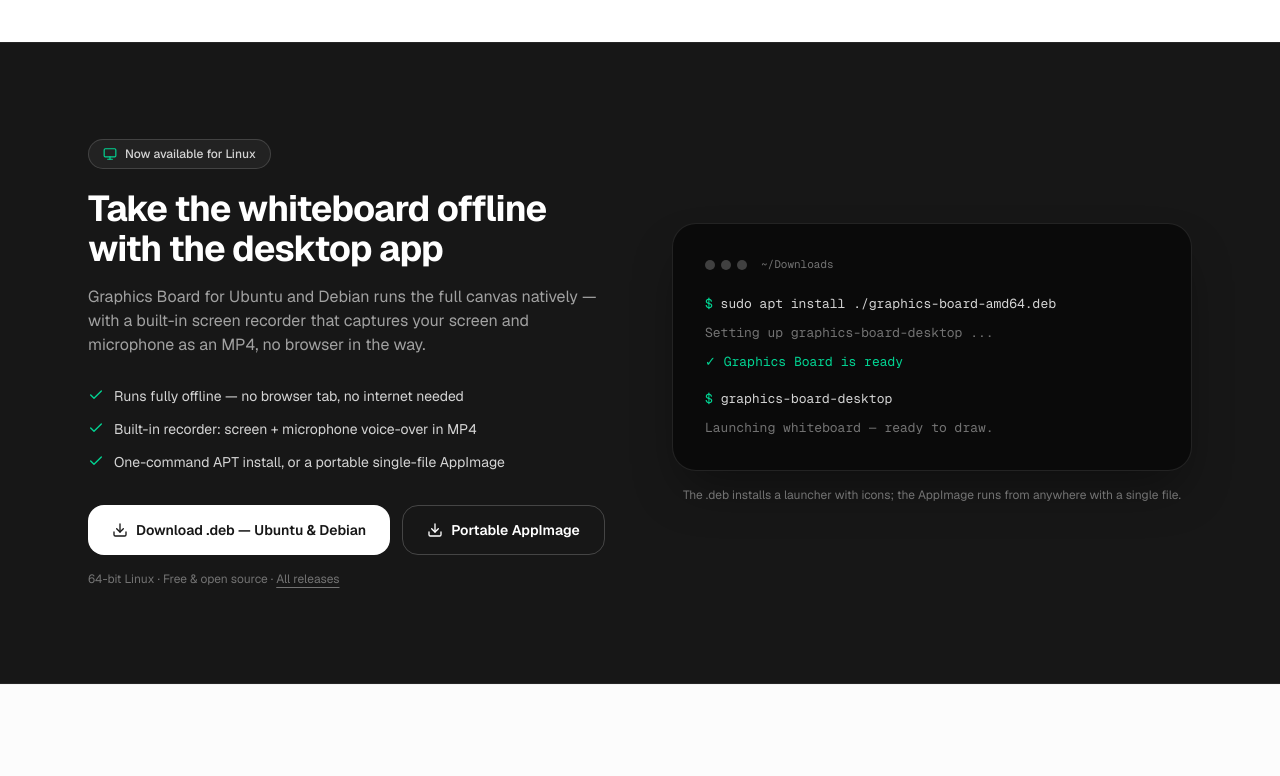
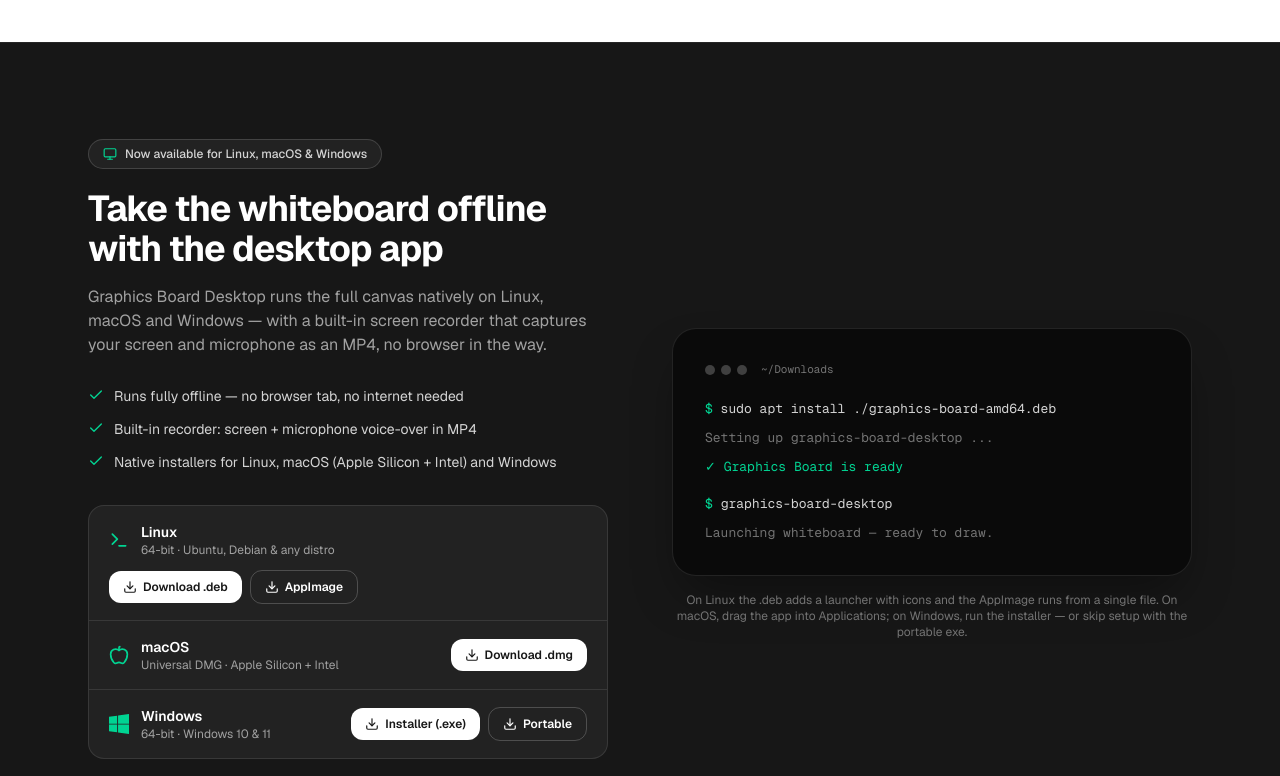
Before and after one commit to sakilanwar12/whiteboard, a Next.js app: page / in a window 1280 px wide. Shown: the part 2140-2916 px from the top of the page. Built offline with nearby package versions, Linux system fonts and the light colour scheme; no server answers.

Commit message:
add macOS and Windows downloads to desktop app section

```diff
--- a/app/page.tsx
+++ b/app/page.tsx
@@ -1,7 +1,8 @@
 import type { Metadata } from "next";
 import Link from "next/link";
-import type { CSSProperties, ReactNode } from "react";
+import type { ComponentType, CSSProperties, ReactNode } from "react";
 import {
+  Apple,
   ArrowRight,
   Check,
   Download,
@@ -9,6 +10,7 @@
   Pencil,
   Play,
   Star,
+  Terminal,
 } from "lucide-react";
 
 function GitHubIcon({ className }: { className?: string }) {
@@ -24,17 +26,60 @@
   );
 }
 
+function WindowsIcon({ className }: { className?: string }) {
+  return (
+    <svg className={className} viewBox="0 0 24 24" fill="currentColor" aria-hidden>
+      <path d="M0 3.449 9.75 2.1v9.451H0V3.449zm10.875-1.502L24 0v11.551H10.875V1.947zM0 12.45h9.75v9.449L0 20.551V12.45zm10.875 0H24V24l-13.125-1.949V12.45z" />
+    </svg>
+  );
+}
+
 const REPO_URL = "https://github.com/sakilanwar12/white-board";
 
 const DESKTOP_REPO_URL = "https://github.com/sakilanwar12/graphics-board-desktop";
 const DESKTOP_DEB_URL = `${DESKTOP_REPO_URL}/releases/latest/download/graphics-board-amd64.deb`;
 const DESKTOP_APPIMAGE_URL = `${DESKTOP_REPO_URL}/releases/latest/download/graphics-board-x86_64.AppImage`;
+const DESKTOP_MAC_URL = `${DESKTOP_REPO_URL}/releases/latest/download/graphics-board-mac-universal.dmg`;
+const DESKTOP_WIN_SETUP_URL = `${DESKTOP_REPO_URL}/releases/latest/download/graphics-board-win-x64-setup.exe`;
+const DESKTOP_WIN_PORTABLE_URL = `${DESKTOP_REPO_URL}/releases/latest/download/graphics-board-win-x64-portable.exe`;
 const DESKTOP_RELEASES_URL = `${DESKTOP_REPO_URL}/releases`;
 
 const DESKTOP_BULLETS = [
   "Runs fully offline — no browser tab, no internet needed",
   "Built-in recorder: screen + microphone voice-over in MP4",
-  "One-command APT install, or a portable single-file AppImage",
+  "Native installers for Linux, macOS (Apple Silicon + Intel) and Windows",
+];
+
+const DESKTOP_PLATFORMS: {
+  name: string;
+  detail: string;
+  Icon: ComponentType<{ className?: string }>;
+  links: { label: string; href: string; primary?: boolean }[];
+}[] = [
+  {
+    name: "Linux",
+    detail: "64-bit · Ubuntu, Debian & any distro",
+    Icon: Terminal,
+    links: [
+      { label: "Download .deb", href: DESKTOP_DEB_URL, primary: true },
+      { label: "AppImage", href: DESKTOP_APPIMAGE_URL },
+    ],
+  },
+  {
+    name: "macOS",
+    detail: "Universal DMG · Apple Silicon + Intel",
+    Icon: Apple,
+    links: [{ label: "Download .dmg", href: DESKTOP_MAC_URL, primary: true }],
+  },
+  {
+    name: "Windows",
+    detail: "64-bit · Windows 10 & 11",
+    Icon: WindowsIcon,
+    links: [
+      { label: "Installer (.exe)", href: DESKTOP_WIN_SETUP_URL, primary: true },
+      { label: "Portable", href: DESKTOP_WIN_PORTABLE_URL },
+    ],
+  },
 ];
 
 export const metadata: Metadata = {
@@ -54,6 +99,11 @@
     "online teaching whiteboard",
     "open source whiteboard",
     "free whiteboard app",
+    "whiteboard desktop app",
+    "whiteboard app for mac",
+    "whiteboard app for windows",
+    "whiteboard app for linux",
+    "offline whiteboard app",
   ],
   alternates: {
     canonical: "/",
@@ -80,6 +130,10 @@
   {
     q: "Can I record explainer videos with it?",
     a: "Yes — that's the main use case. Pair Graphics Board with OBS Studio, Zoom or any screen recorder, press Z for zen mode that hides the entire UI, and use the laser pointer to guide your viewers. Your export stays clean and ready for editing.",
+  },
+  {
+    q: "Is there a desktop app for Linux, macOS and Windows?",
+    a: "Yes — Graphics Board Desktop is a free download for Linux (.deb and portable AppImage), macOS (universal DMG for Apple Silicon and Intel) and Windows 10 & 11 (installer or portable exe). It runs fully offline and includes a built-in MP4 screen recorder with microphone voice-over.",
   },
   {
     q: "Do my drawings get uploaded anywhere?",
@@ -570,7 +624,7 @@
             <div>
               <p className="mb-5 inline-flex items-center gap-2 rounded-full border border-white/15 bg-white/5 px-3.5 py-1.5 text-xs font-medium text-neutral-300">
                 <Monitor className="size-3.5 text-emerald-400" />
-                Now available for Linux
+                Now available for Linux, macOS &amp; Windows
               </p>
               <h2
                 id="desktop-heading"
@@ -579,9 +633,10 @@
                 Take the whiteboard offline with the desktop app
               </h2>
               <p className="mt-4 max-w-lg text-neutral-400">
-                Graphics Board for Ubuntu and Debian runs the full canvas
-                natively — with a built-in screen recorder that captures your
-                screen and microphone as an MP4, no browser in the way.
+                Graphics Board Desktop runs the full canvas natively on Linux,
+                macOS and Windows — with a built-in screen recorder that
+                captures your screen and microphone as an MP4, no browser in
+                the way.
               </p>
               <ul className="mt-7 space-y-2.5">
                 {DESKTOP_BULLETS.map((b) => (
@@ -596,24 +651,48 @@
                   </li>
                 ))}
               </ul>
-              <div className="mt-8 flex flex-col gap-3 sm:flex-row">
-                <a
-                  href={DESKTOP_DEB_URL}
-                  className="group flex items-center justify-center gap-2 rounded-2xl bg-white px-6 py-3.5 text-sm font-semibold text-neutral-900 transition-colors hover:bg-neutral-200"
-                >
-                  <Download className="size-4 transition-transform group-hover:translate-y-0.5" />
-                  Download .deb — Ubuntu &amp; Debian
-                </a>
-                <a
-                  href={DESKTOP_APPIMAGE_URL}
-                  className="flex items-center justify-center gap-2 rounded-2xl border border-white/20 px-6 py-3.5 text-sm font-semibold text-white transition-colors hover:border-white/40 hover:bg-white/5"
-                >
-                  <Download className="size-4" />
-                  Portable AppImage
-                </a>
+              <div className="mt-8 divide-y divide-white/10 overflow-hidden rounded-2xl border border-white/10 bg-white/5">
+                {DESKTOP_PLATFORMS.map((platform) => (
+                  <div
+                    key={platform.name}
+                    className="flex flex-wrap items-center justify-between gap-x-4 gap-y-3 px-4 py-4 sm:px-5"
+                  >
+                    <div className="flex items-center gap-3">
+                      <platform.Icon className="size-5 shrink-0 text-emerald-400" />
+                      <div>
+                        <p className="text-sm font-semibold">
+                          {platform.name}
+                        </p>
+                        <p className="text-xs text-neutral-400">
+                          {platform.detail}
+                        </p>
+                      </div>
+                    </div>
+                    <div className="flex items-center gap-2">
+                      {platform.links.map((link) => (
+                        <a
+                          key={link.label}
+                          href={link.href}
+                          className={
+                            link.primary
+                              ? "flex items-center gap-1.5 rounded-xl bg-white px-3.5 py-2 text-xs font-semibold text-neutral-900 transition-colors hover:bg-neutral-200"
+                              : "flex items-center gap-1.5 rounded-xl border border-white/20 px-3.5 py-2 text-xs font-semibold text-white transition-colors hover:border-white/40 hover:bg-white/5"
+                          }
+                        >
+                          <Download className="size-3.5" />
+                          {link.label}
+                        </a>
+                      ))}
+                    </div>
+                  </div>
+                ))}
               </div>
               <p className="mt-4 text-xs text-neutral-500">
-                64-bit Linux · Free &amp; open source ·{" "}
+                First launch (unsigned builds): macOS right-click → Open ·
+                Windows “More info → Run anyway”.
+              </p>
+              <p className="mt-1.5 text-xs text-neutral-500">
+                Free &amp; open source ·{" "}
                 <a
                   href={DESKTOP_RELEASES_URL}
                   target="_blank"
@@ -655,8 +734,10 @@
                 </div>
               </div>
               <p className="mt-4 text-center text-xs text-neutral-500">
-                The .deb installs a launcher with icons; the AppImage runs from
-                anywhere with a single file.
+                On Linux the .deb adds a launcher with icons and the AppImage
+                runs from a single file. On macOS, drag the app into
+                Applications; on Windows, run the installer — or skip setup
+                with the portable exe.
               </p>
             </div>
           </div>
```
